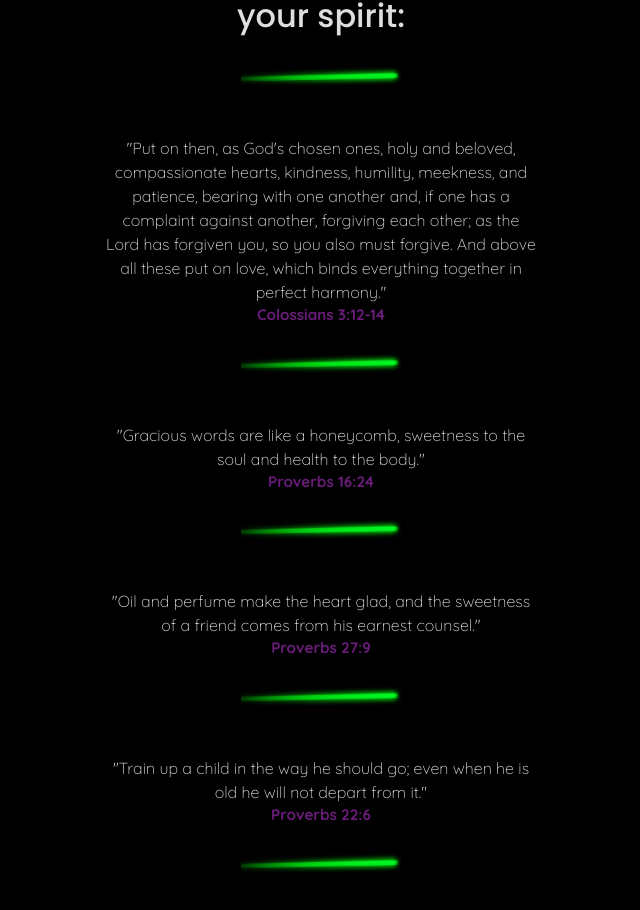
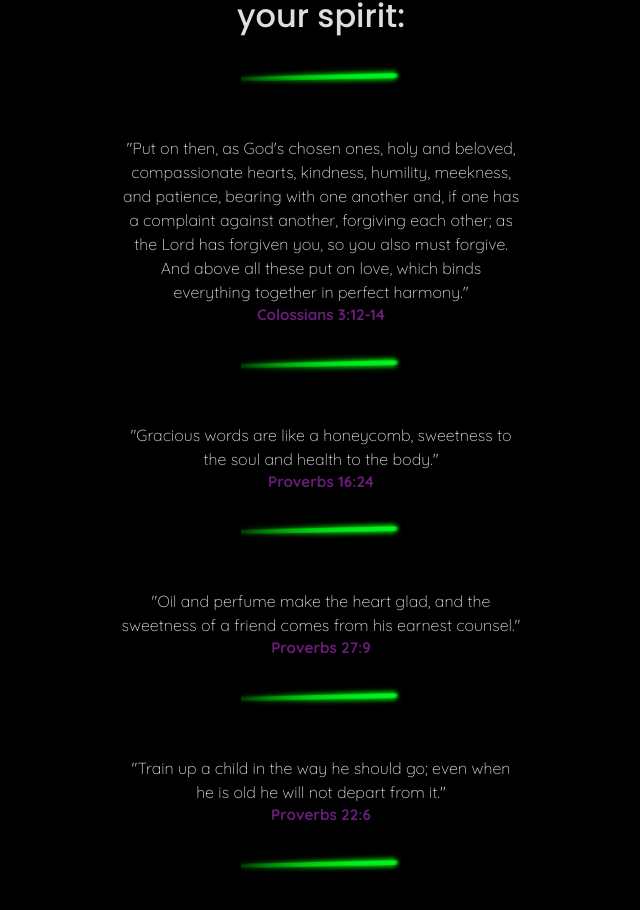
Before and after one commit to RStrozier/teresa-birthday-final, a React (Vite) app: page / in a window 1280 px wide. Shown: the part 2020-2930 px from the top of the page, without its empty margins (319-959 px from the left). Built offline with nearby package versions, Linux system fonts and the light colour scheme; a web font is replaced by a local one.

Commit message:
pushed smaller max bible verse css

```diff
--- a/src/index.css
+++ b/src/index.css
@@ -101,7 +101,7 @@
 }
 
 .bible-verse {
-  max-width: 430px;
+  max-width: 400px;
   text-align: center;
 }
 
```
